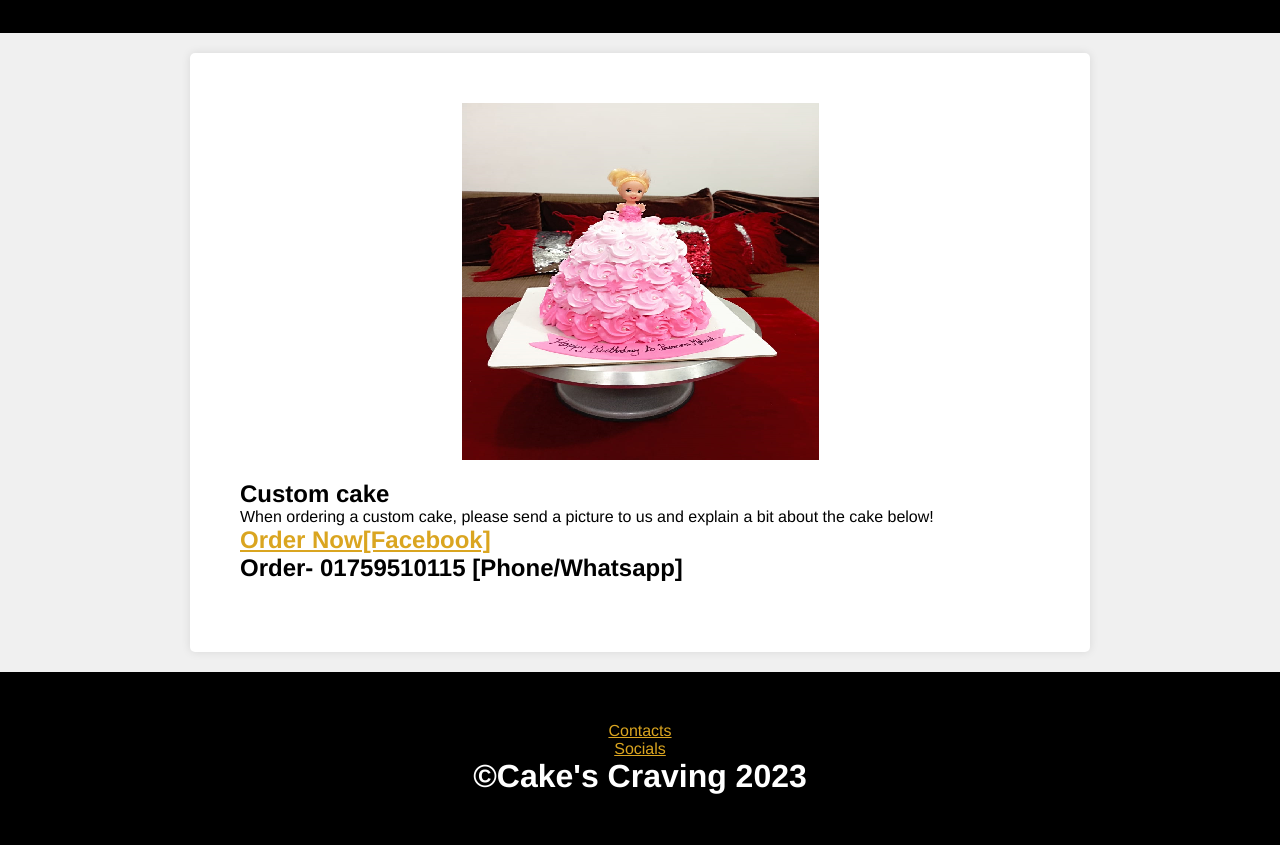
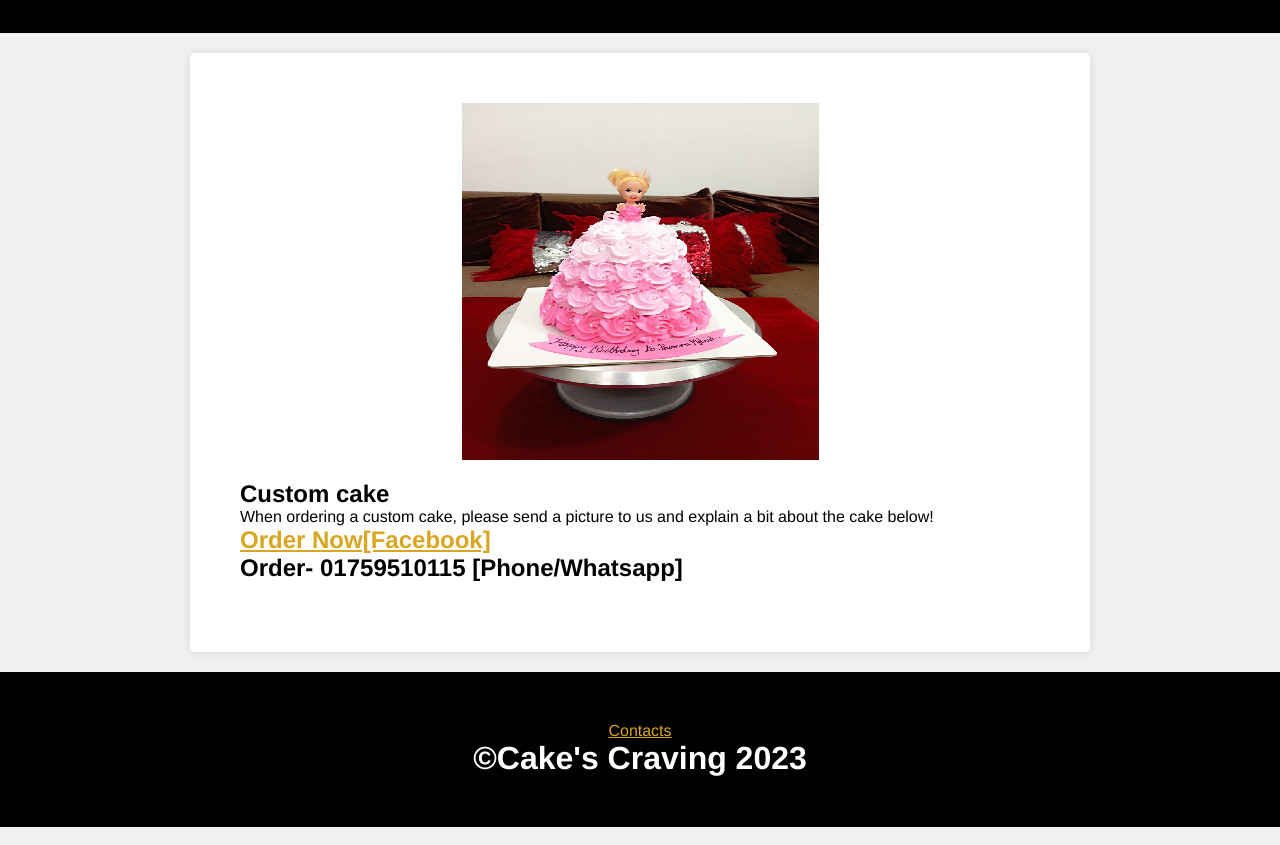
Before and after one commit to website-com/CakesCraving-CustomCake, a plain HTML site: page index.html in a window 1280 px wide. Shown: the part 110-955 px from the top of the page. Drawn offline with Linux system fonts and the light colour scheme.

Commit message:
Update index.html

```diff
--- a/index.html
+++ b/index.html
@@ -12,7 +12,7 @@
         <h1>Affordable n' Delicious</h1>
         <nav>
             <ul>
-                <li><a href="#">Home</a></li>
+                <li><a href="https://website-com.github.io/CakesCraving-MainPage/">Home</a></li>
                 <li><a href="#">Contact</a></li>
             </ul>
         </nav>
@@ -38,9 +38,6 @@
          <p>Contacts</p>
              </a></ol>
 
-             <ol><a href="#">
-         <p>Socials</p>
-                 </a></ol>
                  <h1>&copy;Cake's Craving 2023</h1>
 
          </footer>
```
